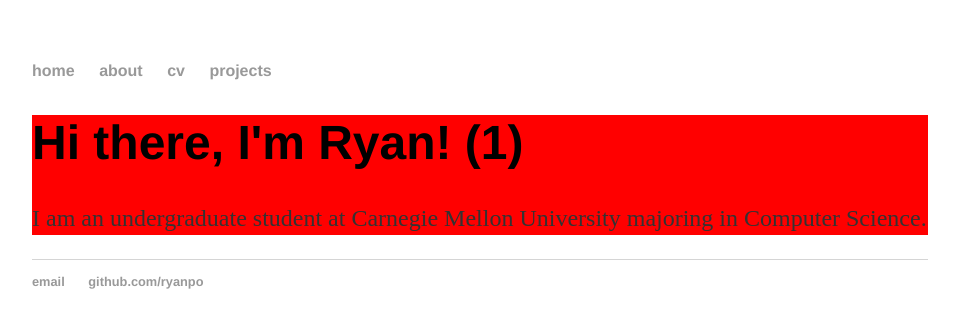
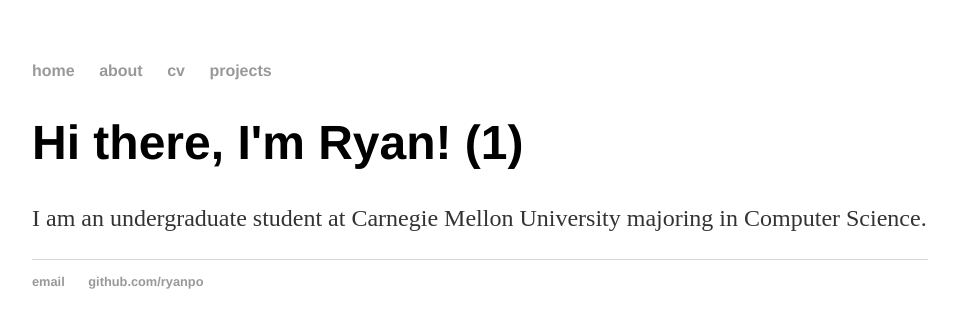
Before and after one commit to ryanpo/ryanpo.github.io, a Jekyll site: the page built from index.html, in a window 1280 px wide. Shown: the top 328 px of the page, without its empty margins (160-1119 px from the left). Built offline with Jekyll 4.4.1, drawn with Linux system fonts in a browser that asks for light colours.

Commit message:
fixed default layout

```diff
--- a/_layouts/default.html
+++ b/_layouts/default.html
@@ -17,7 +17,7 @@
 <li><a href="/projects">projects</a></li>
 </ul>
     </nav>
-<div class="container">
+<div class="blurb">
 
   {{ content }}
 
--- a/css/main.css
+++ b/css/main.css
@@ -28,12 +28,14 @@
 .cv address, .cv p { font-size: 1.2em; }
 .cv .download { float: right; font-size: .8em; text-transform: uppercase; }
 
+.blurb {
+  position: relative;
+}
 
 .container {
   position: relative;
   width: 100%;
-  background-color: red;
-
+  max-width: 400px;
 
 }
 
--- a/index.html
+++ b/index.html
@@ -2,7 +2,7 @@
 layout: default
 title: Ryan Po's Site
 ---
-<div class="blurb">
+<div>
 	<h1>Hi there, I'm Ryan! (1)</h1>
 	<p>I am an undergraduate student at Carnegie Mellon University majoring in Computer Science.</p>
 </div>
--- a/projects/index.html
+++ b/projects/index.html
@@ -2,10 +2,11 @@
 layout: default
 title: Ryan's Projects
 ---
-<div class="blurb">
+<div>
 <h1>Fade in Overlay Icon (3) </h1>
 <p>Hover over the image to see the effect.</p>
 </div>
+
 
 <div class="container">
   <img src="/images/code.png" alt="Avatar" class="image">
```
